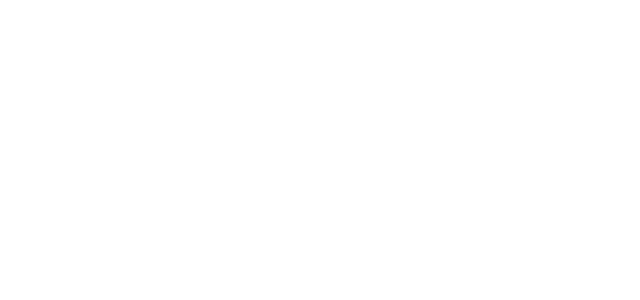
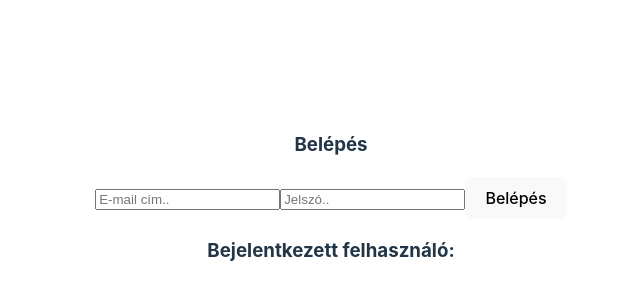
Before and after one commit to imolabuda/qrKodos_jelenletkezelo_web, a React (Vite) app: page / in a window 1280 px wide. Shown: the part 202-502 px from the top of the page, without its empty margins (309-949 px from the left). Built offline with nearby package versions, Linux system fonts and the light colour scheme; no server answers.

Commit message:
firebase + react

```diff
--- a/package.json
+++ b/package.json
@@ -9,6 +9,8 @@
     "preview": "vite preview"
   },
   "dependencies": {
+    "dotenv": "^16.0.3",
+    "firebase": "^9.18.0",
     "react": "^18.2.0",
     "react-dom": "^18.2.0"
   },
--- a/src/App.jsx
+++ b/src/App.jsx
@@ -1,14 +1,14 @@
 import { useState } from 'react'
-import reactLogo from './assets/react.svg'
 import './App.css'
+import LoginForm from './components/LoginForm'
+import RegisterForm from './components/RegisterForm'
 
 function App() {
-  const [count, setCount] = useState(0)
   //state - allapot (count), ezt lehet valtoztatni a set fuggvennyel
 
   return (
     <div className="App">
-
+      <LoginForm/>
     </div>
   )
 }
--- /dev/null
+++ b/src/components/LoginForm.jsx
@@ -0,0 +1,53 @@
+import {useEffect, useState} from "react";
+import {onAuthStateChanged, signInWithEmailAndPassword} from "firebase/auth";
+import {auth} from "../firebase-config";
+
+function LoginForm(){
+
+    const [loginEmail, setLoginEmail] = useState("");
+    const [loginPassword, setLoginPassword] =  useState("");
+    const [user, setUser] = useState({});
+
+    useEffect(() => { //ha valami valtozik az oldalon
+        onAuthStateChanged(auth, (currentUser) => {
+            setUser(currentUser);
+        })
+    }, [])
+
+    const login = async () => { //async - kulon fut es nem "fagy ki", lehet interaktalni a kinezettel
+        try{
+            const user = await signInWithEmailAndPassword(auth, loginEmail, loginPassword); //auth - firebase-configbol
+            console.log(user);
+        } catch (error) {
+            console.log(error.message);
+        }
+    }
+
+    return (
+        <div className="LoginForm">
+            <h3>
+                Belépés
+            </h3>
+            <input placeholder="E-mail cím.."
+                    onChange={(event) => {
+                        setLoginEmail(event.target.value);
+                    }}/>
+
+            <input placeholder="Jelszó.."
+                    onChange={(event) => {
+                        setLoginPassword(event.target.value);
+                    }}/>
+
+            <button onClick={login}>
+                Belépés
+            </button>
+
+            <h3>
+                Bejelentkezett felhasználó: {user?.email}
+            </h3>
+
+        </div>
+    )
+}
+
+export default LoginForm //emiatt lehet egyszeruen importalni
--- /dev/null
+++ b/src/components/RegisterForm.jsx
@@ -0,0 +1,54 @@
+import {useEffect, useState} from "react";
+import {onAuthStateChanged, createUserWithEmailAndPassword} from "firebase/auth";
+import {auth} from "../firebase-config";
+
+function RegisterForm(){
+
+    const [registerEmail, setRegisterEmail] = useState("");
+    const [registerPassword, setRegisterPassword] = useState("");
+    const [user, setUser] = useState({});
+
+    useEffect(() => { //ha valami valtozik az oldalon
+        onAuthStateChanged(auth, (currentUser) => {
+            setUser(currentUser);
+        })
+    }, []) //ha a szogletesben levo erteke valtozik, akkor meghivodik a felso par sor
+        //ha ures, akkor akarmi is valtozik, meghivodik
+
+    const register = async () => { //async - kulon fut es nem "fagy ki", lehet interaktalni a kinezettel
+        try{
+            const user = await createUserWithEmailAndPassword(auth, registerEmail, registerPassword); //auth - firebase-configbol
+            console.log(user);
+        } catch (error) {
+            console.log(error.message);
+        }
+    }
+
+    return (
+        <div className="RegisterForm">
+        <h3>
+            Regisztráció
+        </h3>
+        <input placeholder="E-mail cím.."
+                onChange={(event) => {
+                    setRegisterEmail(event.target.value);
+                }}/>
+
+        <input placeholder="Jelszó.."
+                onChange={(event) => {
+                    setRegisterPassword(event.target.value);
+                }}/>
+
+        <button onClick={register}>
+            Regisztráció
+        </button>
+
+        {/* <h3>
+            Regisztrált felhasználó: {user?.email}
+        </h3> */}
+
+    </div>
+    )
+}
+
+export default RegisterForm
--- /dev/null
+++ b/src/firebase-config.js
@@ -0,0 +1,15 @@
+import {initializeApp} from "firebase/app";
+import { getAuth } from "firebase/auth";
+
+const firebaseConfig = {
+    apiKey: import.meta.env.VITE_API_KEY,
+    authDomain: import.meta.env.VITE_AUTH_DOMAIN,
+    projectId: import.meta.env.VITE_PROJECT_ID,
+    storageBucket: import.meta.env.VITE_STORAGE_BUCKET,
+    messagingSenderId: import.meta.env.VITE_SENDER_ID,
+    appId: import.meta.env.VITE_APP_ID
+  };
+
+const app = initializeApp(firebaseConfig);
+
+export const auth = getAuth(app);
```
Also changed, not shown: 2 other files (tests, documents, lock files or other folders).
